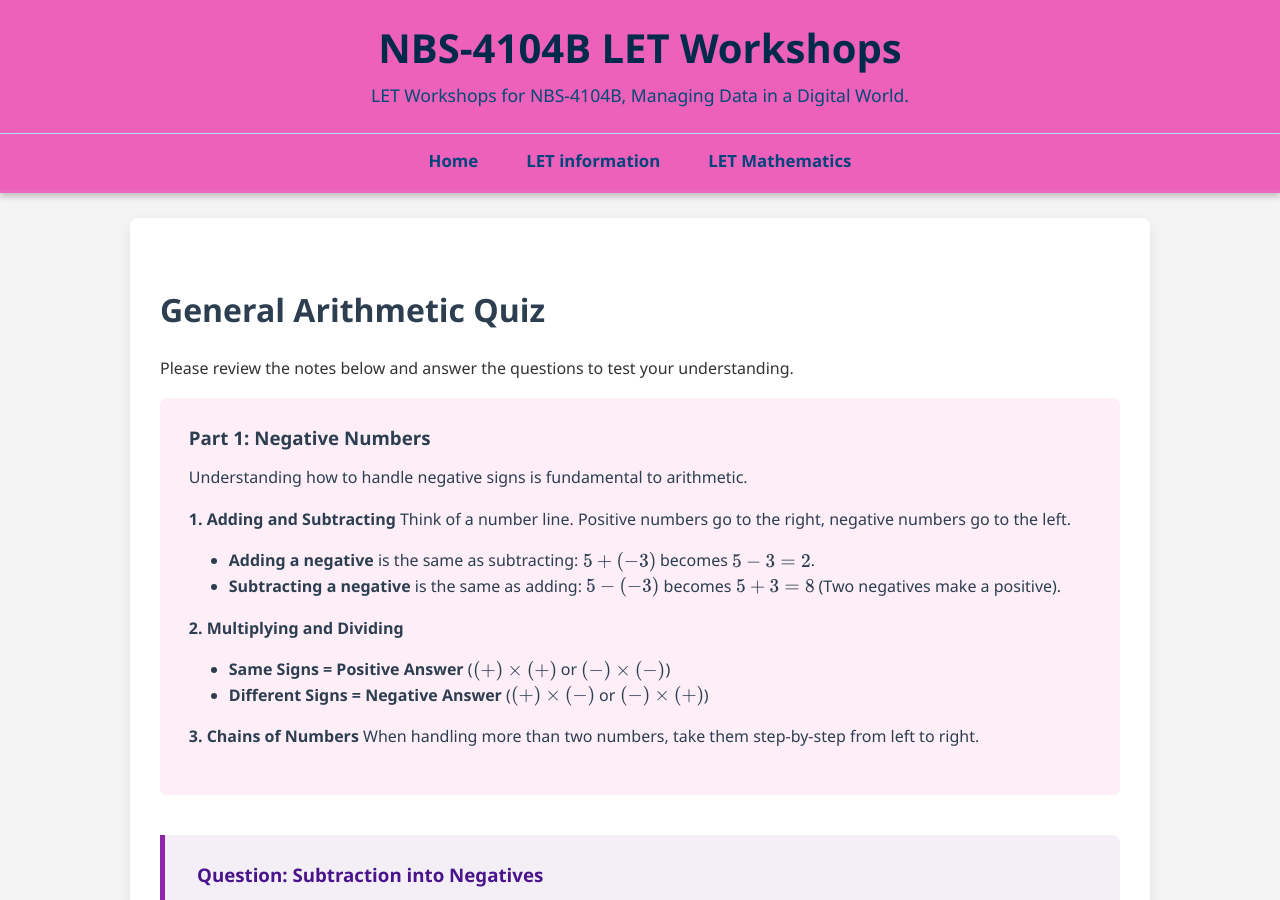
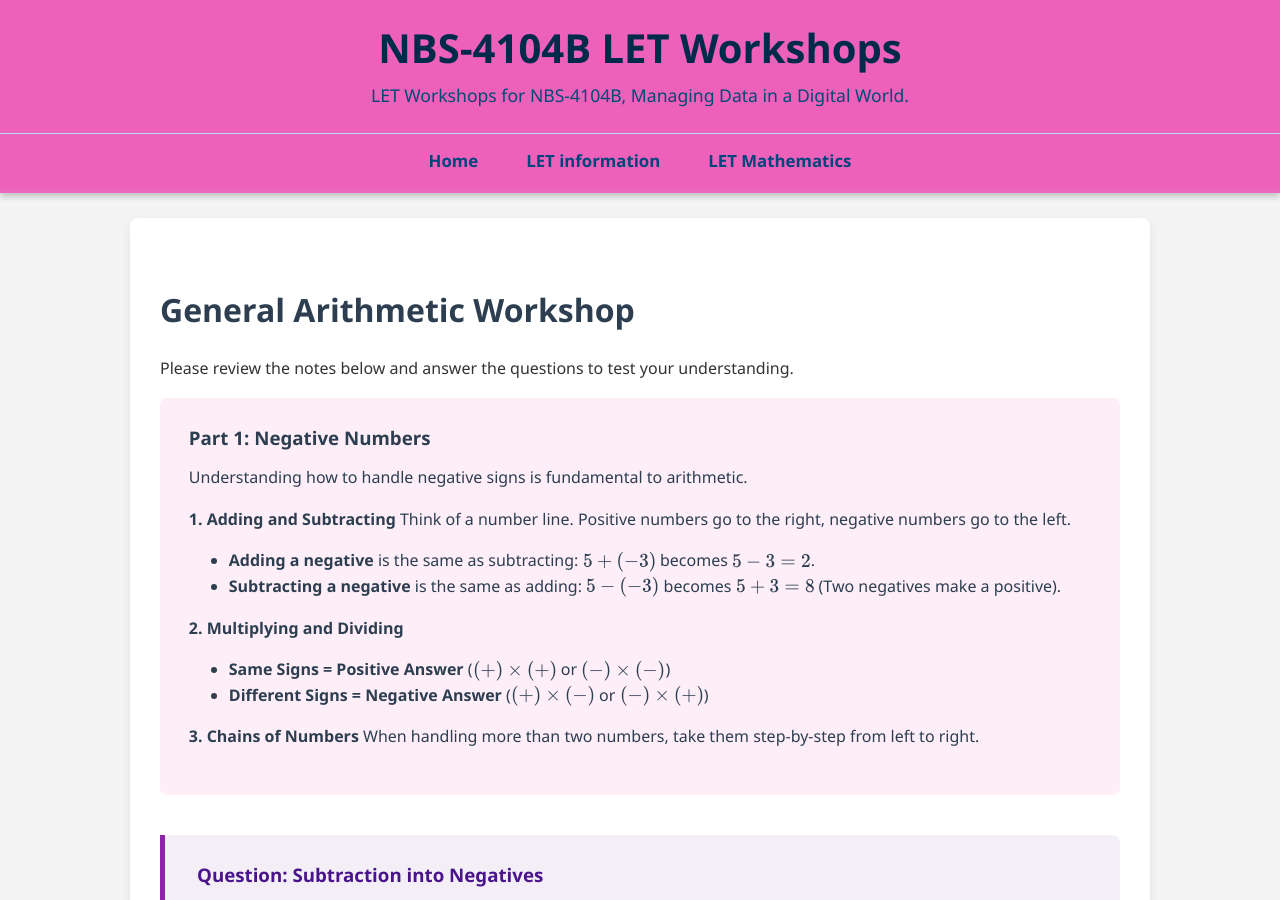
Before and after one commit to probe973/nbs-4104b, a Jekyll site: the page built from numeracy/01-arithmetic.md, in a window 1280 px wide and 900 px high. Built offline with Jekyll 4.4.1, drawn with Linux system fonts in a browser that asks for light colours; our own code applies the rules of GitHub Pages for plain Markdown files.

Commit message:
Update 01-arithmetic.md

```diff
--- a/numeracy/01-arithmetic.md
+++ b/numeracy/01-arithmetic.md
@@ -1,4 +1,9 @@
-# General Arithmetic Quiz
+---
+layout: default
+title: Arithmetic Practice
+---
+
+# General Arithmetic Workshop
 
 Please review the notes below and answer the questions to test your understanding.
 
```
